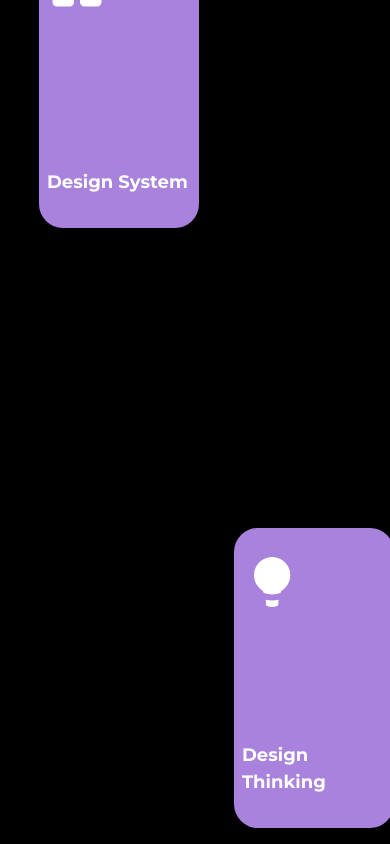
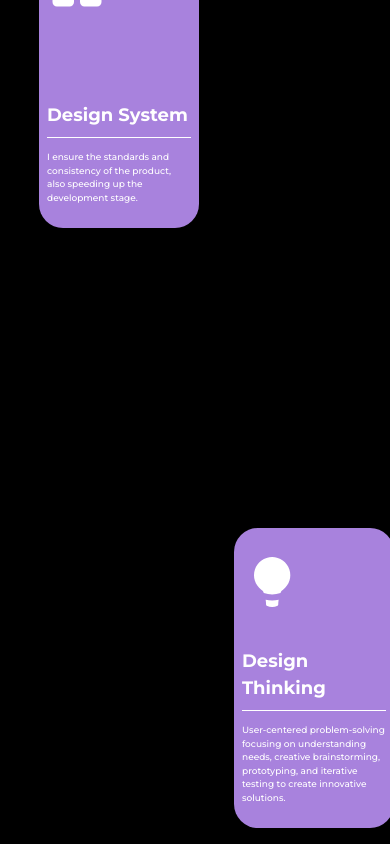
Before and after one commit to pedroneto1209/marcella-portfolio, a Next.js app: page / in a window 390 px wide. Shown: the part 4920-5764 px from the top of the page. Built offline with nearby package versions, Linux system fonts and the light colour scheme; a web font is replaced by a local one.

Commit message:
lack of hover in mobile solved and trying to remove the mobile padding

```diff
--- a/src/components/skills/SkillsCard.tsx
+++ b/src/components/skills/SkillsCard.tsx
@@ -1,5 +1,5 @@
-import React from "react";
-import { motion } from "framer-motion";
+import React, { useEffect, useState, useRef } from "react";
+import { motion, useInView } from "framer-motion";
 
 interface Props {
   name: string;
@@ -7,11 +7,28 @@ interface Props {
 }
 
 function SkillsCard({ name, description }: Props) {
+  const ref = useRef(null);
+  const isInView = useInView(ref, { once: true });
+  const [isMobile, setIsMobile] = useState(false);
+
+  useEffect(() => {
+    // Check if the screen width is 768px or less (mobile)
+    const checkIfMobile = () => setIsMobile(window.innerWidth <= 768);
+
+    // Initial check
+    checkIfMobile();
+
+    // Update on resize
+    window.addEventListener("resize", checkIfMobile);
+    return () => window.removeEventListener("resize", checkIfMobile);
+  }, []);
+
   return (
     <motion.div
+      ref={ref}
       aria-current="page"
       whileHover="hover"
-      animate="rest"
+      animate={isMobile && isInView ? "hover" : "rest"}
       className="flex flex-col justify-between items-start skill-cards bg-brand rounded-3xl w-40 md:w-80 px-2 md:px-8 py-6 md:py-[60px]"
     >
       <img
--- a/src/styles/globals.css
+++ b/src/styles/globals.css
@@ -18,3 +18,7 @@
 .sticky-element {
   z-index: 1; /* Lower z-index on mobile */
 }
+
+body {
+  overflow-x: hidden;
+}
```
